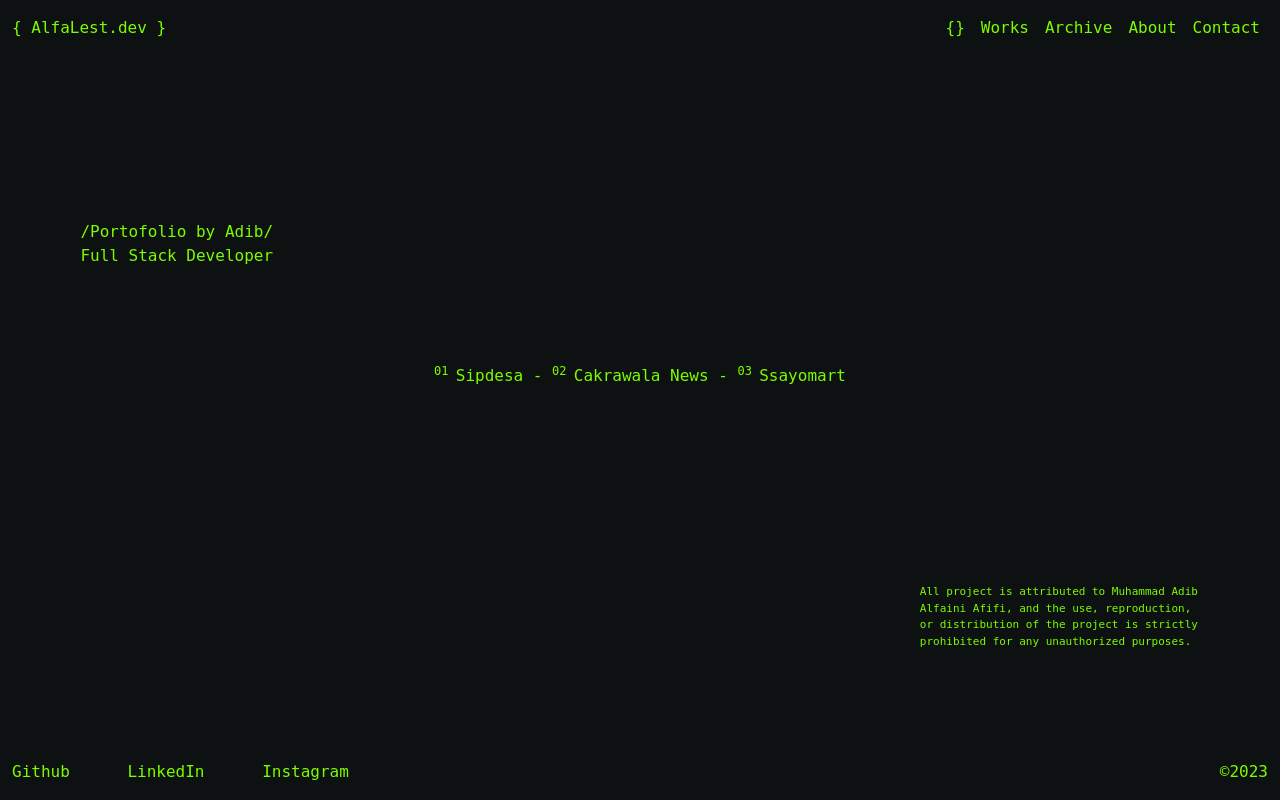
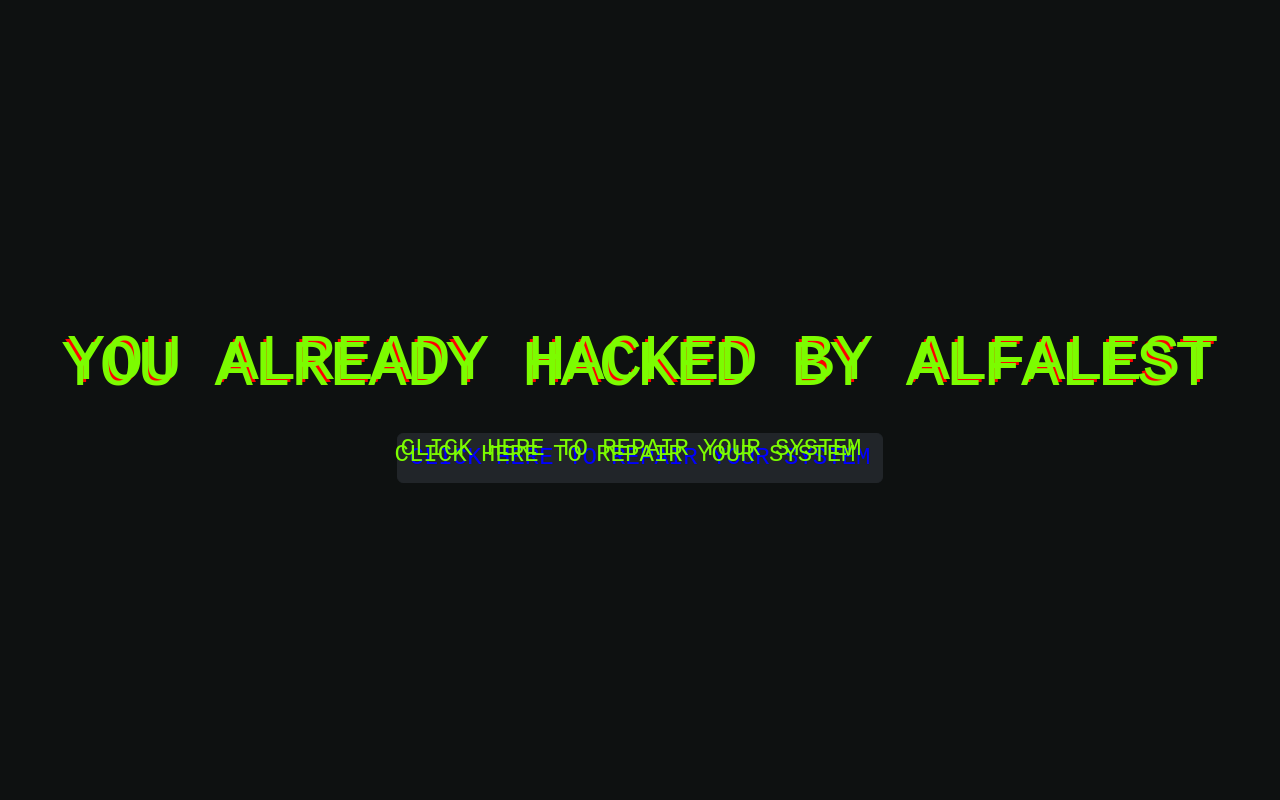
Before and after one commit to alfalest/alfalest.github.io, a PHP site: page / in a window 1280 px wide. Run offline with PHP 8.4, Linux system fonts and the light colour scheme.

Commit message:
update
- Add landing page

```diff
--- a/assets/css/style.css
+++ b/assets/css/style.css
@@ -3,8 +3,7 @@
   margin: 0;
   padding: 0;
   height: 100%;
-  font-family: 'IBM Plex Mono', monospace;
-  font-family: 'Sometype Mono', monospace;
+  font-family: 'Courier New', monospace;
   overflow: hidden;
   transition: background .4s ease-in;
   background-color: #0e1111;
--- a/index.html
+++ b/index.html
@@ -1,5 +1,6 @@
 <!DOCTYPE html>
 <html lang="en">
+
 <head>
   <meta charset="UTF-8" />
   <meta name="viewport" content="width=device-width, initial-scale=1.0" />
@@ -8,270 +9,133 @@
   <link href="https://cdn.jsdelivr.net/npm/bootstrap@5.3.2/dist/css/bootstrap.min.css" rel="stylesheet"
     integrity="sha384-T3c6CoIi6uLrA9TneNEoa7RxnatzjcDSCmG1MXxSR1GAsXEV/Dwwykc2MPK8M2HN" crossorigin="anonymous" />
   <title>AlfaLest Development</title>
-  <link rel="stylesheet" href="assets/css/style.css">
+  <style>
+    body {
+      display: flex;
+      align-items: center;
+      justify-content: center;
+      flex-direction: column;
+      height: 100vh;
+      margin: 0;
+      background-color: #0e1111;
+      color: #f00;
+      font-family: 'Courier New', monospace;
+      overflow: hidden;
+    }
+
+    .glitch-text {
+      font-size: 4em;
+      position: relative;
+      display: inline-block;
+    }
+
+    .glitch-text:before,
+    .glitch-text:after {
+      content: attr(data-text);
+      position: absolute;
+      top: 0;
+      left: 0;
+      overflow: hidden;
+      max-width: 100%;
+      color: #7CFC00;
+    }
+
+    .glitch-text:before {
+      animation: glitch-anim-1 2s infinite linear alternate-reverse;
+    }
+
+    .glitch-text:after {
+      animation: glitch-anim-2 2s infinite linear alternate-reverse;
+    }
+
+    @keyframes glitch-anim-1 {
+      0% {
+        transform: translate(0);
+      }
+
+      25% {
+        transform: translate(-5px, 5px);
+      }
+
+      50% {
+        transform: translate(5px, -5px);
+      }
+
+      75% {
+        transform: translate(-5px, 5px);
+      }
+
+      100% {
+        transform: translate(0);
+      }
+    }
+
+    @keyframes glitch-anim-2 {
+      0% {
+        transform: translate(0);
+      }
+
+      25% {
+        transform: translate(5px, -5px);
+      }
+
+      50% {
+        transform: translate(-5px, 5px);
+      }
+
+      75% {
+        transform: translate(5px, -5px);
+      }
+
+      100% {
+        transform: translate(0);
+      }
+    }
+
+    .glitch-button {
+      font-size: 1.5em;
+      margin-top: 20px;
+      display: inline-block;
+      position: relative;
+      color: #00f;
+      text-decoration: none;
+    }
+
+    .glitch-button:before,
+    .glitch-button:after {
+      content: attr(data-text);
+      position: absolute;
+      top: 0;
+      left: 0;
+      overflow: hidden;
+      max-width: 100%;
+      color: #7CFC00;
+    }
+
+    .glitch-button:before {
+      animation: glitch-anim-1 2s infinite linear alternate-reverse;
+    }
+
+    .glitch-button:after {
+      animation: glitch-anim-2 2s infinite linear alternate-reverse;
+    }
+  </style>
 </head>
 
 <body>
-  <!-- NAVBAR -->
-  <nav class="navbar navbar-expand-lg">
-    <div class="container-fluid">
-      <a class="navbar-link link-offset-2 link-underline link-underline-opacity-0"
-        href="index.html" style="color: #7CFC00;">{ AlfaLest.dev }</a>
-      <!-- <div class="ms-auto"></div> -->
-      <button class="navbar-toggler" type="button" data-bs-toggle="collapse" data-bs-target="#navbarNav"
-        aria-controls="navbarNav" aria-expanded="false" aria-label="Toggle navigation">
-        <img src="menubar.png" alt="Toggle Navigation">
-      </button>
-      <div class="collapse navbar-collapse" id="navbarNav">
-        <ul class="navbar-nav ms-auto">
-          <li class="nav-item">
-            <a class="nav-link" href="#" style="color: #7CFC00;">{}</a>
-          </li>
-          <li class="nav-item">
-            <a class="nav-link" href="#" style="color: #7CFC00;">Works</a>
-          </li>
-          <li class="nav-item">
-            <a class="nav-link" href="#" style="color: #7CFC00;">Archive</a>
-          </li>
-          <li class="nav-item">
-            <a class="nav-link" href="#" style="color: #7CFC00;">About</a>
-          </li>
-          <li class="nav-item">
-            <a class="nav-link" href="#" style="color: #7CFC00;">Contact</a>
-          </li>
-        </ul>
-      </div>
-    </div>
-  </nav>
-
-  <!-- SWIPER CONTAINER -->
-  <div class="swiper-container">
-    <div class="swiper-wrapper">
-      <!-- Swiper Slide 1 -->
-      <div class="swiper-slide">
-        <div class="row">
-          <div class="col-12">
-            <div class="pt-5 my-4"></div>
-            <div class="pt-5 my-4">
-              <div class="text-start">
-                <p class="py-0 my-0">/Portofolio by Adib/</p>
-                <p class="py-0 my-0">Full Stack Developer</p>
-              </div>
-            </div>
-            <div class="pt-5 my-5 text-center">
-              <a href="" target="__blank"
-                class="link-offset-2 link-underline link-underline-opacity-0" style="color: #7CFC00;"><sup>01 </sup>Sipdesa -
-              </a>
-              <a href="" target="__blank"
-                class="link-offset-2 link-underline link-underline-opacity-0" style="color: #7CFC00;"><sup>02 </sup>Cakrawala News
-                -
-              </a>
-              <a href="" target="__blank"
-                class="link-offset-2 link-underline link-underline-opacity-0" style="color: #7CFC00;"><sup>03 </sup>Ssayomart
-              </a>
-              <!-- <a href="" target="__blank"
-                class="text-dark link-offset-2 link-underline link-underline-opacity-0"><sup>04</sup>Monospace -
-              </a>
-              <a href="" target="__blank"
-                class="text-dark link-offset-2 link-underline link-underline-opacity-0"><sup>05</sup>Influential
-                Graphic Design -
-              </a>
-              <a href="" target="__blank"
-                class="text-dark link-offset-2 link-underline link-underline-opacity-0"><sup>06</sup>Humblezing -
-              </a>
-              <a href="" target="__blank"
-                class="text-dark link-offset-2 link-underline link-underline-opacity-0"><sup>07</sup>Poster -
-              </a>
-              <a href="" target="__blank"
-                class="text-dark link-offset-2 link-underline link-underline-opacity-0"><sup>08</sup>Magazine -
-              </a>
-              <a href="" target="__blank"
-                class="text-dark link-offset-2 link-underline link-underline-opacity-0"><sup>09</sup>Logo</a> -->
-            </div>
-            <div class="pt-5 my-5">
-              <div class="col-3 ms-auto" style="padding-top: 100px;">
-                <p class="my-0 py-0 text-start" style="font-size: 11px;">
-                  All project is attributed to Muhammad Adib Alfaini Afifi,
-                  and the use, reproduction, or distribution of the project
-                  is strictly prohibited for any unauthorized
-                  purposes.</p>
-              </div>
-            </div>
-          </div>
-        </div>
-      </div>
-
-      <!-- Swiper Slide 2 -->
-      <div class="swiper-slide">
-        <div class="container py-5 my-5" style="margin-top: 200px">
-          <div class="row d-flex">
-            <div class="col-3">
-              <span class="text-start">/-Selective Works -/</span>
-            </div>
-            <div class="col-4">
-              <div class="table-responsive">
-                <table class="table-borderless text-start align-middle text-hov" style="background-color: #0e1111;">
-                  <tbody>
-                    <tr>
-                      <td>
-                        <a href="#" style="text-decoration: none;"
-                          class="text-hov" target="_blank" onmouseover="changeImage(1)">
-                          <span style="color: #7CFC00;"><sup>01</sup></span>
-                          <span style="color: #7CFC00;">Sipdesa</span>
-                          <span style="color: #7CFC00;"><sup>2021</sup></span>
-                        </a>
-                      </td>
-                    </tr>
-                    <tr>
-                      <td>
-                        <a href="#" style="text-decoration: none;"
-                          class="text-hov" target="_blank" onmouseover="changeImage(2)">
-                          <span style="color: #7CFC00;"><sup>02</sup></span>
-                          <span style="color: #7CFC00;">Cakrawala News</span>
-                          <span style="color: #7CFC00;"><sup>2022</sup></span>
-                        </a>
-                      </td>
-                    </tr>
-                    <tr>
-                      <td>
-                        <a href="#" style="text-decoration: none;"
-                          class="text-hov" target="_blank" onmouseover="changeImage(3)">
-                          <span style="color: #7CFC00;"><sup>03</sup></span>
-                          <span style="color: #7CFC00;">Ssayomart</span>
-                          <span style="color: #7CFC00;"><sup>2023</sup></span>
-                        </a>
-                      </td>
-                    </tr>
-                    <!-- <tr>
-                      <td>
-                        <a href="#" style="text-decoration: none;"
-                          class="text-hov link-dark" target="_blank" onmouseover="changeImage(4)">
-                          <span style="font-size: 12px;">04</span>
-                          <span>Monospace</span>
-                          <span style="font-size: 12px;">2022</span>
-                        </a>
-                      </td>
-                    </tr>
-                    <tr>
-                      <td>
-                        <a href="#" style="text-decoration: none;"
-                          class="text-hov link-dark" target="_blank" onmouseover="changeImage(5)">
-                          <span style="font-size: 12px;">05</span>
-                          <span>Influential</span>
-                          <span style="font-size: 12px;">2023</span>
-                        </a>
-                      </td>
-                    </tr>
-                    <tr>
-                      <td>
-                        <a href="#" style="text-decoration: none;"
-                          class="text-hov link-dark" target="_blank" onmouseover="changeImage(6)">
-                          <span style="font-size: 12px;">06</span>
-                          <span>Humblezing</span>
-                          <span style="font-size: 12px;">2023</span>
-                        </a>
-                      </td>
-                    </tr> -->
-                  </tbody>
-                </table>
-              </div>
-            </div>
-            <div class="col-5">
-              <img id="random-image" src="assets/img/binary.png" height="50px" width="50px" alt="Image Display Here">
-            </div>
-          </div>
-        </div>
-      </div>
-
-      <!-- Swiper Slide 3 -->
-      <div class="swiper-slide">
-        <div class="add-padding">
-          <div class="container-carousel-img position-absolute start-50 translate-middle">
-            <input type="radio" name="slider" id="item-1" checked>
-            <input type="radio" name="slider" id="item-2">
-            <input type="radio" name="slider" id="item-3">
-            <div class="cards">
-              <label class="card" for="item-1" id="song-1">
-                <img
-                  src="assets/img/1.png"
-                  alt="song">
-              </label>
-              <label class="card" for="item-2" id="song-2">
-                <img
-                  src="assets/img/2.png"
-                  alt="song">
-              </label>
-              <label class="card" for="item-3" id="song-3">
-                <img
-                  src="assets/img/3.png"
-                  alt="song">
-              </label>
-            </div>
-            <div class="player">
-              <div class="upper-part">
-                <div class="info-area" id="test">
-                  <label class="song-info" id="song-info-1">
-                    <div class="title" style="color: #0e1111;">Sipdesa</div>
-                    <div class="sub-line">
-                      <div class="subtitle" style="color: #0e1111;">01</div>
-                      <div class="time" style="color: #0e1111;">2021</div>
-                    </div>
-                  </label>
-                  <label class="song-info" id="song-info-2">
-                    <div class="title" style="color: #0e1111;">Cakrawala News</div>
-                    <div class="sub-line">
-                      <div class="subtitle" style="color: #0e1111;">02</div>
-                      <div class="time" style="color: #0e1111;">2022</div>
-                    </div>
-                  </label>
-                  <label class="song-info" id="song-info-3">
-                    <div class="title" style="color: #0e1111;">Ssayomart</div>
-                    <div class="sub-line">
-                      <div class="subtitle" style="color: #0e1111;">03</div>
-                      <div class="time" style="color: #0e1111;">2023</div>
-                    </div>
-                  </label>
-                </div>
-              </div>
-              <div class="progress-bar">
-                <span class="progress"></span>
-              </div>
-            </div>
-          </div>
-        </div>
-      </div>
-
-      <div class="swiper-slide">
-        <h1 class="text-center">TEST PAGE 4</h1>
-      </div>
-
-      <div class="swiper-slide">
-        <h1 class="text-center">TEST PAGE 5</h1>
-      </div>
-
-    </div>
+  <div class="glitch-text" data-text="YOU ALREADY HACKED BY ALFALEST">
+    YOU ALREADY HACKED BY ALFALEST
   </div>
-
-  <!-- FOOTER -->
-  <footer class="py-2 my-2 text-start fixed-bottom">
-    <div class="container-fluid d-flex justify-content-between align-items-center">
-      <div>
-        <a href="https://github.com/alfalest" target="__blank"
-          class="link-offset-2 link-underline link-underline-opacity-0" style="color: #7CFC00;">Github</a>
-        <a href="https://www.linkedin.com/in/fainewayne/" target="__blank"
-          class="link-offset-2 link-underline link-underline-opacity-0 mx-5" style="color: #7CFC00;">LinkedIn</a>
-        <a href="https://instagram.com/dibalfafi" target="__blank" class="link-offset-2 link-underline link-underline-opacity-0" style="color: #7CFC00;">Instagram</a>
-      </div>
-      <p class="py-0 my-0 ms-auto">©2023</p>
-    </div>
-  </footer>
-
+  <a href="../pages.html" type="button" class="glitch-button btn btn-dark" data-text="CLICK HERE TO REPAIR YOUR SYSTEM">
+    CLICK HERE TO REPAIR YOUR SYSTEM
+  </a>
 
   <!-- Scripts -->
   <script src="https://unpkg.com/swiper/swiper-bundle.min.js"></script>
   <script src="https://cdn.jsdelivr.net/npm/bootstrap@5.3.2/dist/js/bootstrap.bundle.min.js"
-  integrity="sha384-C6RzsynM9kWDrMNeT87bh95OGNyZPhcTNXj1NW7RuBCsyN/o0jlpcV8Qyq46cDfL"
-  crossorigin="anonymous">
+    integrity="sha384-C6RzsynM9kWDrMNeT87bh95OGNyZPhcTNXj1NW7RuBCsyN/o0jlpcV8Qyq46cDfL" crossorigin="anonymous">
   </script>
   <script src="assets/js/script.js"></script>
+</body>
+
 </html>
```
Also changed, not shown: pages.html (added, +280 -0 lines).
